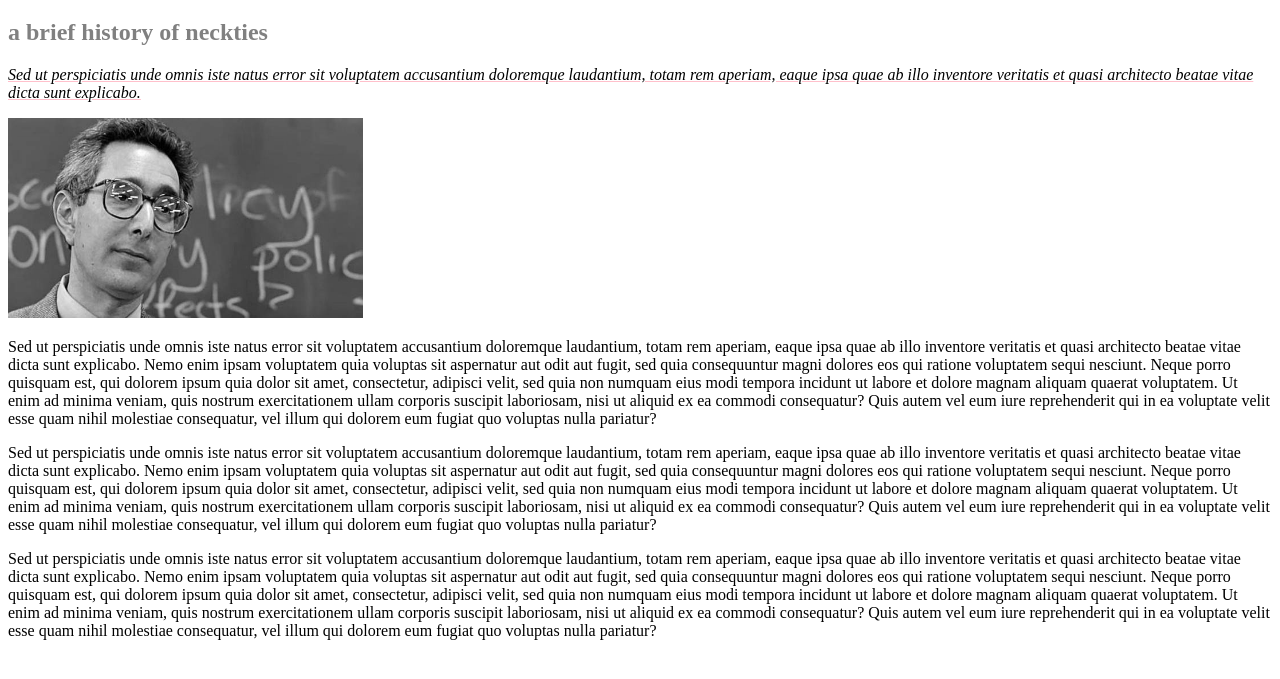
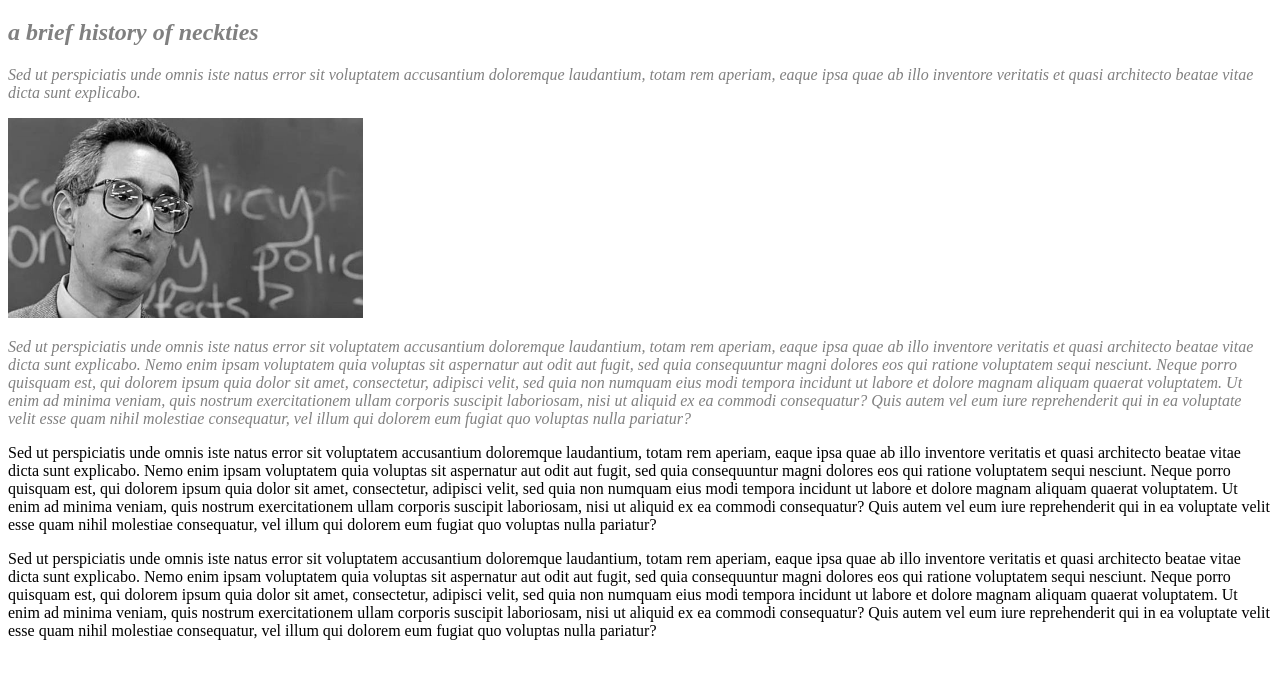
Before and after one commit to devinmounts/boring-lecture, a plain HTML site: page index.html in a window 1280 px wide. Shown: the part 61-740 px from the top of the page. Drawn offline with Linux system fonts and the light colour scheme.

Commit message:
updated with div tag

```diff
--- a/css/styles.css
+++ b/css/styles.css
@@ -1,11 +1,5 @@
-p.intro {
+.intro {
   font-style: italic;
-  text-decoration: underline;
-  text-decoration-color: pink;
-}
-h2.intro {
+  filter: grayscale(100%);
   color: gray;
 }
-img.intro {
-  filter: grayscale(100%);
-}
--- a/index.html
+++ b/index.html
@@ -6,10 +6,12 @@
 </head>
 <body>
   <h1 class="emphasis">Lecture on how to tie a necktie</h1>
-  <h2 class="intro">a brief history of neckties</h2>
-  <p class="intro">Sed ut perspiciatis unde omnis iste natus error sit voluptatem accusantium doloremque laudantium, totam rem aperiam, eaque ipsa quae ab illo inventore veritatis et quasi architecto beatae vitae dicta sunt explicabo.</p>
-  <img class="intro" height=200 src="img/boring.jpg">
+
+  <div class="intro"><h2>a brief history of neckties</h2>
+  <p>Sed ut perspiciatis unde omnis iste natus error sit voluptatem accusantium doloremque laudantium, totam rem aperiam, eaque ipsa quae ab illo inventore veritatis et quasi architecto beatae vitae dicta sunt explicabo.</p>
+  <img height=200 src="img/boring.jpg">
   <p>Sed ut perspiciatis unde omnis iste natus error sit voluptatem accusantium doloremque laudantium, totam rem aperiam, eaque ipsa quae ab illo inventore veritatis et quasi architecto beatae vitae dicta sunt explicabo. Nemo enim ipsam voluptatem quia voluptas sit aspernatur aut odit aut fugit, sed quia consequuntur magni dolores eos qui ratione voluptatem sequi nesciunt. Neque porro quisquam est, qui dolorem ipsum quia dolor sit amet, consectetur, adipisci velit, sed quia non numquam eius modi tempora incidunt ut labore et dolore magnam aliquam quaerat voluptatem. Ut enim ad minima veniam, quis nostrum exercitationem ullam corporis suscipit laboriosam, nisi ut aliquid ex ea commodi consequatur? Quis autem vel eum iure reprehenderit qui in ea voluptate velit esse quam nihil molestiae consequatur, vel illum qui dolorem eum fugiat quo voluptas nulla pariatur?</p>
+  </div>
   <p>Sed ut perspiciatis unde omnis iste natus error sit voluptatem accusantium doloremque laudantium, totam rem aperiam, eaque ipsa quae ab illo inventore veritatis et quasi architecto beatae vitae dicta sunt explicabo. Nemo enim ipsam voluptatem quia voluptas sit aspernatur aut odit aut fugit, sed quia consequuntur magni dolores eos qui ratione voluptatem sequi nesciunt. Neque porro quisquam est, qui dolorem ipsum quia dolor sit amet, consectetur, adipisci velit, sed quia non numquam eius modi tempora incidunt ut labore et dolore magnam aliquam quaerat voluptatem. Ut enim ad minima veniam, quis nostrum exercitationem ullam corporis suscipit laboriosam, nisi ut aliquid ex ea commodi consequatur? Quis autem vel eum iure reprehenderit qui in ea voluptate velit esse quam nihil molestiae consequatur, vel illum qui dolorem eum fugiat quo voluptas nulla pariatur?</p>
   <p>Sed ut perspiciatis unde omnis iste natus error sit voluptatem accusantium doloremque laudantium, totam rem aperiam, eaque ipsa quae ab illo inventore veritatis et quasi architecto beatae vitae dicta sunt explicabo. Nemo enim ipsam voluptatem quia voluptas sit aspernatur aut odit aut fugit, sed quia consequuntur magni dolores eos qui ratione voluptatem sequi nesciunt. Neque porro quisquam est, qui dolorem ipsum quia dolor sit amet, consectetur, adipisci velit, sed quia non numquam eius modi tempora incidunt ut labore et dolore magnam aliquam quaerat voluptatem. Ut enim ad minima veniam, quis nostrum exercitationem ullam corporis suscipit laboriosam, nisi ut aliquid ex ea commodi consequatur? Quis autem vel eum iure reprehenderit qui in ea voluptate velit esse quam nihil molestiae consequatur, vel illum qui dolorem eum fugiat quo voluptas nulla pariatur?</p>
   <h3 class="flashy"></h3>
```
